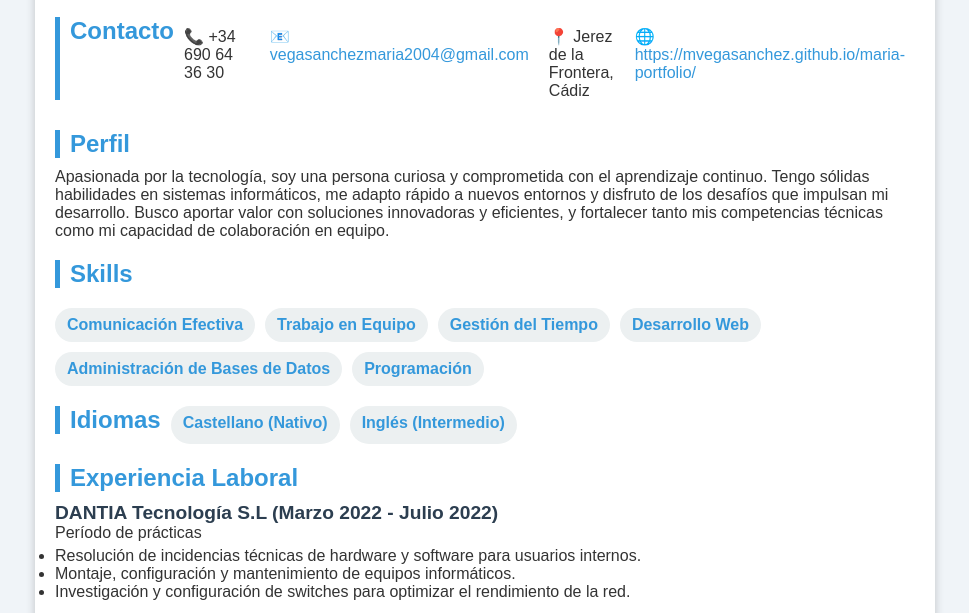
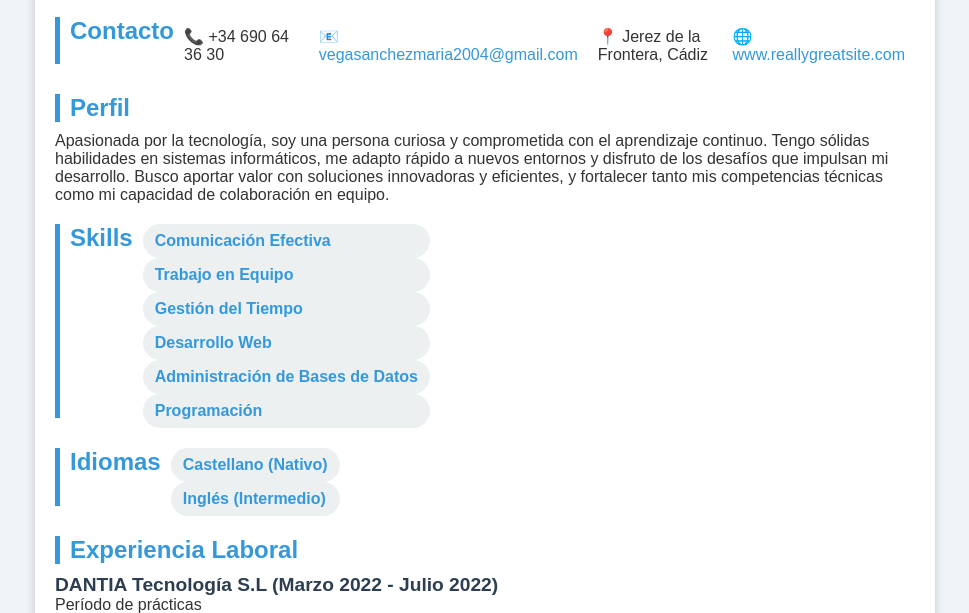
Before and after one commit to mvegasanchez/maria-portfolio, a plain HTML site: page index.html in a window 1280 px wide. Shown: the part 157-770 px from the top of the page, without its empty margins (155-1124 px from the left). Drawn offline with Linux system fonts and the light colour scheme.

Commit message:
Update index.html

```diff
--- a/index.html
+++ b/index.html
@@ -4,7 +4,6 @@
     <meta charset="UTF-8">
     <meta name="viewport" content="width=device-width, initial-scale=1.0">
     <title>Currículum de María Vega</title>
-    <!-- Enlace al archivo CSS -->
     <link rel="stylesheet" href="styles.css">
 </head>
 <body>
@@ -19,7 +18,7 @@
             <div class="contact-item">📞 +34 690 64 36 30</div>
             <div class="contact-item">📧 <a href="mailto:vegasanchezmaria2004@gmail.com">vegasanchezmaria2004@gmail.com</a></div>
             <div class="contact-item">📍 Jerez de la Frontera, Cádiz</div>
-            <div class="contact-item">🌐 <a href="https://mvegasanchez.github.io/maria-portfolio/" target="_blank">https://mvegasanchez.github.io/maria-portfolio/</a></div>
+            <div class="contact-item">🌐 <a href="https://www.reallygreatsite.com" target="_blank">www.reallygreatsite.com</a></div>
         </div>
 
         <div class="section profile">
@@ -29,7 +28,7 @@
 
         <div class="section skills">
             <h3>Skills</h3>
-            <div class="skills">
+            <div class="skills-list">
                 <div class="skill-item">Comunicación Efectiva</div>
                 <div class="skill-item">Trabajo en Equipo</div>
                 <div class="skill-item">Gestión del Tiempo</div>
@@ -41,7 +40,7 @@
 
         <div class="section languages">
             <h3>Idiomas</h3>
-            <div class="languages">
+            <div class="languages-list">
                 <div class="language-item">Castellano (Nativo)</div>
                 <div class="language-item">Inglés (Intermedio)</div>
             </div>
@@ -86,7 +85,6 @@
         </div>
     </div>
 
-    <!-- Enlace al archivo JavaScript -->
     <script src="script.js"></script>
 </body>
 </html>
```
